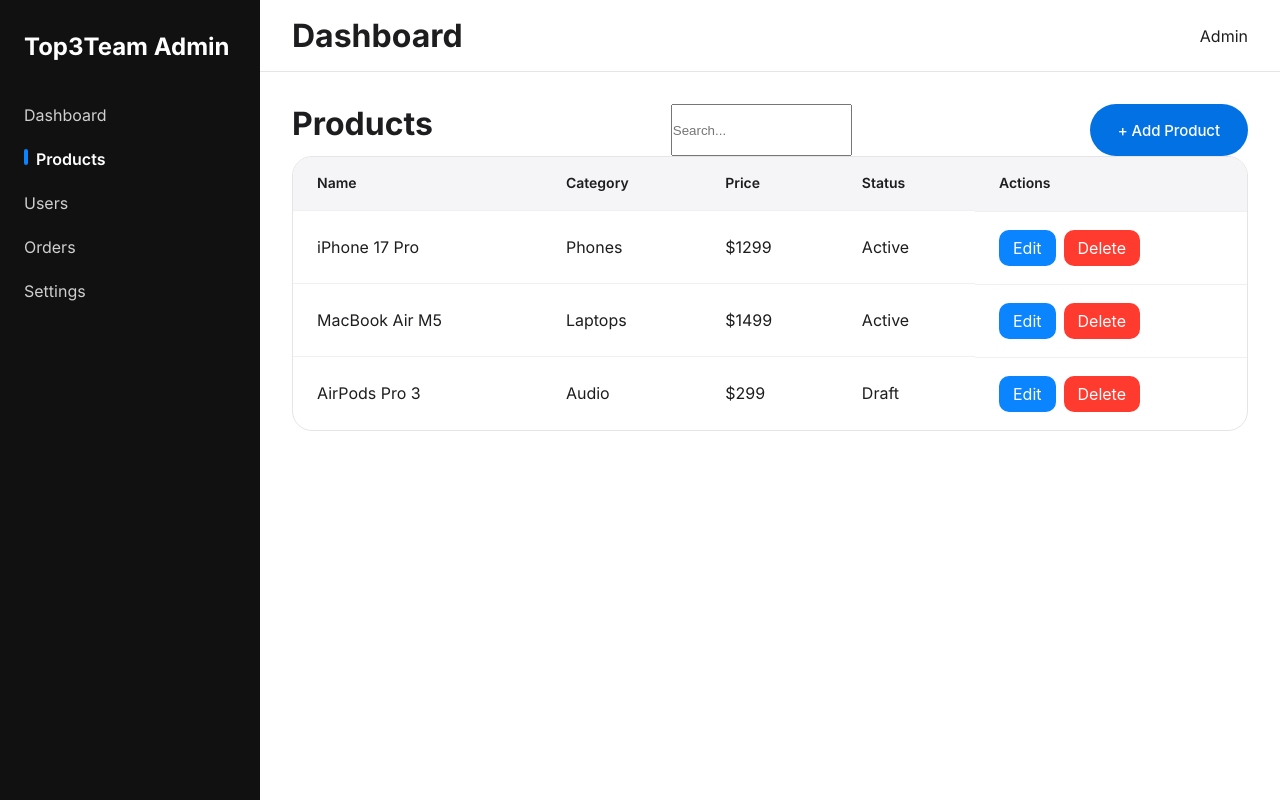
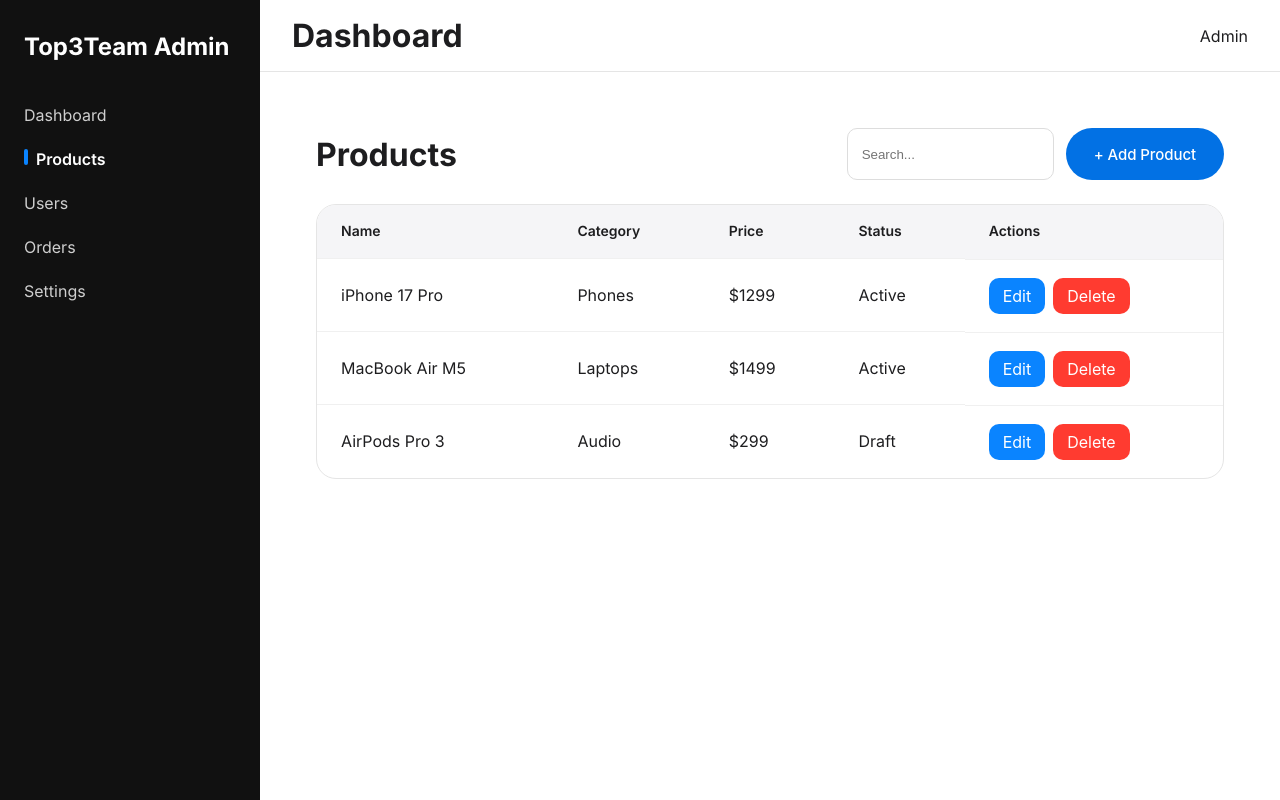
Before and after one commit to Artemiii990/Top3TeamFRONTEND, a Next.js app in the folder apple_demo_site-main/: page /admin/products in a window 1280 px wide. Built offline with nearby package versions, Linux system fonts and the light colour scheme; no server answers.

Commit message:
Update page.tsx
updated design

```diff
--- a/apple_demo_site-main/app/admin/products/page.tsx
+++ b/apple_demo_site-main/app/admin/products/page.tsx
@@ -1,9 +1,9 @@
 'use client';
 
+import { useState } from 'react';
 import ProductsTable from '@/components/admin/ProductsTable';
 import Button from '@/components/ui/Button';
 import Modal from '@/components/ui/Modal';
-import { useState } from 'react';
 import { useProducts } from '@/src/hooks/useProducts';
 
 export default function ProductsPage() {
@@ -56,30 +56,48 @@ export default function ProductsPage() {
   };
 
   return (
-    <div>
-      <div style={{ display: 'flex', justifyContent: 'space-between' }}>
+    <div style={{ padding: 24 }}>
+      {/* HEADER */}
+      <div
+        style={{
+          display: 'flex',
+          justifyContent: 'space-between',
+          marginBottom: 24,
+          alignItems: 'center',
+        }}
+      >
         <h1>Products</h1>
 
+        <div style={{ display: 'flex', gap: 12 }}>
           <input
             value={search}
             onChange={(e) => setSearch(e.target.value)}
             placeholder="Search..."
+            style={{
+              padding: '10px 14px',
+              borderRadius: 10,
+              border: '1px solid #ddd',
+            }}
           />
 
           <Button onClick={openCreate}>
             + Add Product
           </Button>
         </div>
+      </div>
 
+      {/* TABLE */}
       <ProductsTable
         products={products}
         onEdit={openEdit}
         onDelete={deleteProduct}
       />
 
+      {/* MODAL */}
       <Modal open={open} onClose={() => setOpen(false)}>
-        <h2>{editing ? 'Edit' : 'Create'}</h2>
+        <h2>{editing ? 'Edit Product' : 'Create Product'}</h2>
 
+        <div style={{ display: 'flex', flexDirection: 'column', gap: 12 }}>
           <input
             value={name}
             onChange={(e) => setName(e.target.value)}
@@ -95,6 +113,7 @@ export default function ProductsPage() {
           <Button onClick={save}>
             Save
           </Button>
+        </div>
       </Modal>
     </div>
   );
```
Lines whose indentation alone changed are shown as unchanged.
